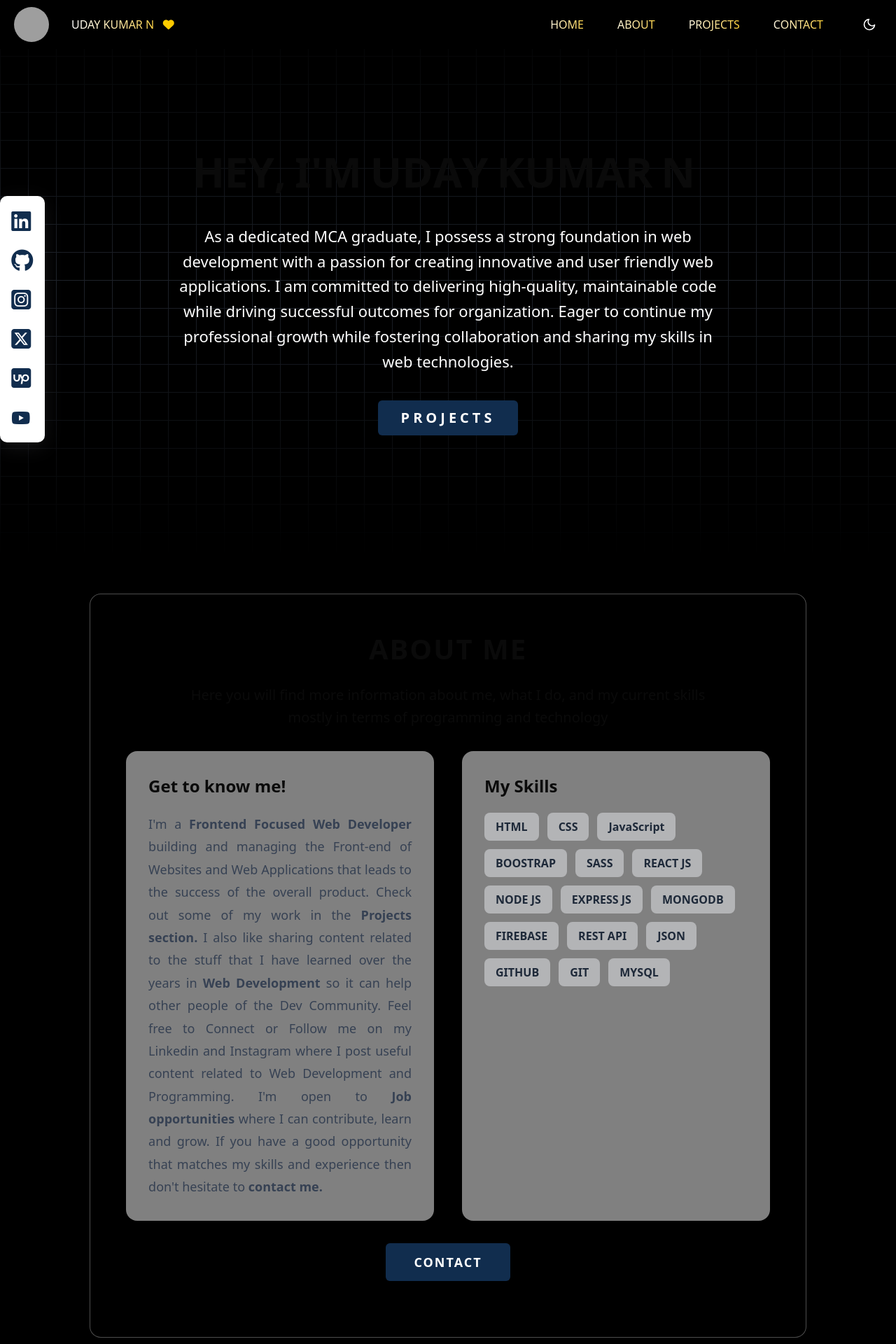
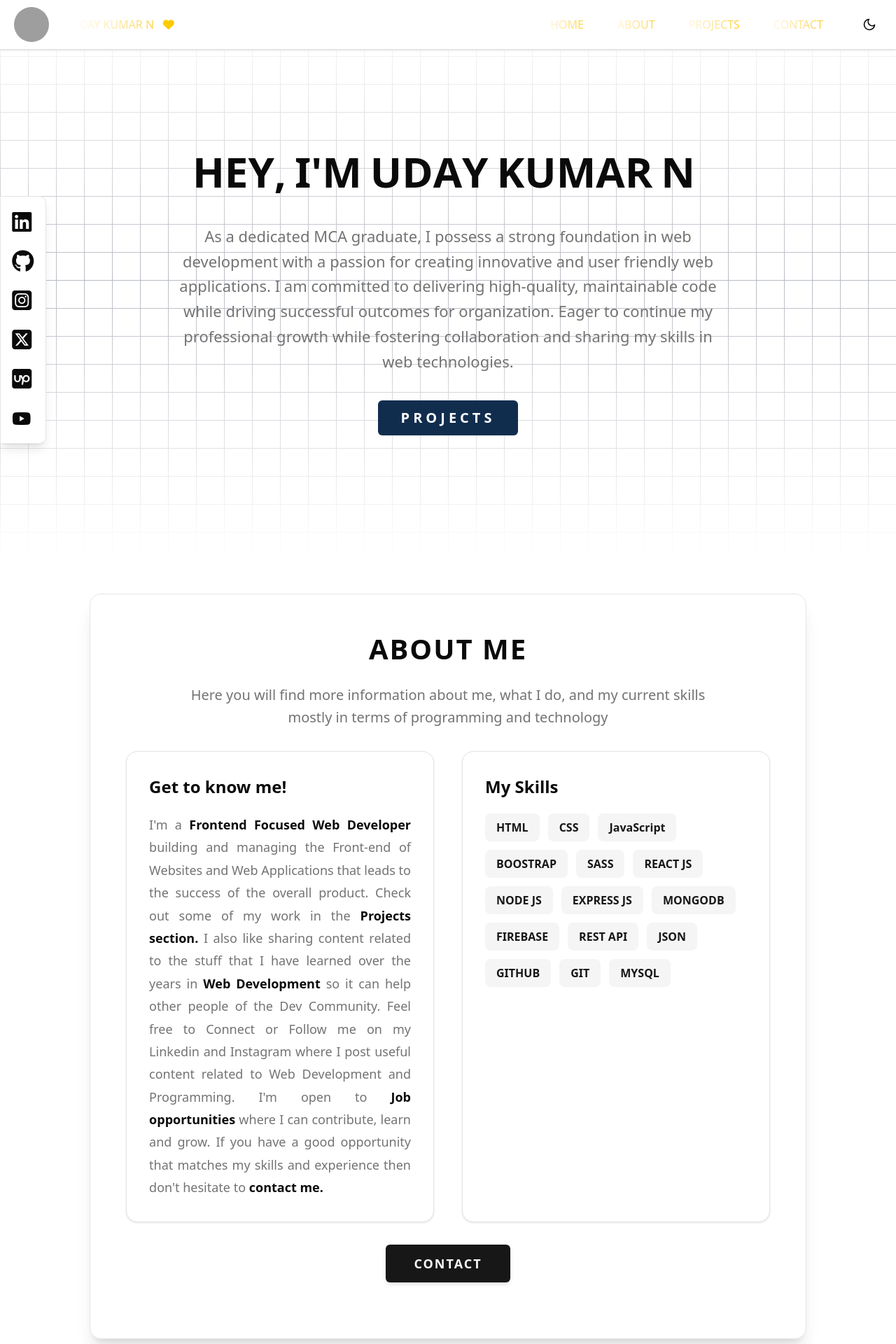
Before and after one commit to uday7223/portfolio-new, a React (Vite) app: page / in a window 1280 px wide. Shown: the top 1920 px of the page at 70% size. Built offline with nearby package versions, Linux system fonts and the light colour scheme; no server answers; grey boxes are pictures that could not be loaded; a web font is replaced by a local one.

Commit message:
refactor: Adopt semantic Tailwind CSS color classes for improved theming and consistency.

```diff
--- a/src/main-comp/Portfolio.jsx
+++ b/src/main-comp/Portfolio.jsx
@@ -16,8 +16,8 @@ const Portfolio = () => {
 
   return (
     <ThemeProvider>
-      <div className="flex flex-col relative bg-black dark:bg-hero-bg-dark">
-        <div className="h-screen flex flex-col items-center bg-black dark:bg-hero-bg-dark relative overflow-hidden" data-aos="fade-up">
+      <div className="flex flex-col relative dark:bg-hero-bg-dark">
+        <div className="h-screen flex flex-col items-center dark:bg-hero-bg-dark relative overflow-hidden" data-aos="fade-up">
           <GridBackground />
           <Header />
           <Hero />
--- a/src/main-comp/components/About.jsx
+++ b/src/main-comp/components/About.jsx
@@ -27,41 +27,41 @@ const About = () => {
   };
 
   return (
-    <div className="flex flex-col items-center bg-black dark:bg-about-bg-dark pt-12 pb-20 relative w-[90%] md:w-[70%] lg:w-[80%] mx-auto rounded-[16px] my-12 shadow-[0_4px_30px_rgba(0,0,0,0.1)] backdrop-blur-[5px] border border-white/30" data-aos="fade-up">
+    <div className="flex flex-col items-center bg-background py-12 pb-20 relative w-[90%] md:w-[70%] lg:w-[80%] mx-auto rounded-[16px] my-12 shadow-xl dark:shadow-none border border-border" data-aos="fade-up">
       <div className="w-full text-center mb-8">
-        <h2 className="text-[32px] md:text-[40px] font-bold tracking-[2px] mb-5 text-text-primary dark:text-white" id="about">
+        <h2 className="text-[32px] md:text-[40px] font-bold tracking-[2px] mb-5 text-foreground" id="about">
           ABOUT ME
         </h2>
-        <p className="text-[18px] md:text-[20px] font-medium leading-[1.6] px-5 max-w-[800px] mx-auto text-text-secondary dark:text-gray-300">
+        <p className="text-[18px] md:text-[20px] font-medium leading-[1.6] px-5 max-w-[800px] mx-auto text-muted-foreground">
           Here you will find more information about me, what I do, and my
           current skills mostly in terms of programming and technology
         </p>
       </div>
 
       <div className="flex flex-col md:flex-row justify-between gap-10 w-[90%] mx-auto" data-aos="fade-up">
-        <div className="flex-1 text-left p-5 md:p-8 bg-white/50 dark:bg-black/30 rounded-[16px] shadow-sm" data-aos="fade-right">
-          <h3 className="text-[24px] font-bold mb-5 text-text-primary dark:text-white">Get to know me!</h3>
-          <p className="text-[16px] md:text-[18px] leading-[1.8] text-gray-700 dark:text-gray-300 text-justify">
-            I'm a <span className="font-bold text-text-primary dark:text-white">Frontend Focused Web Developer</span> building and
+        <div className="flex-1 text-left p-5 md:p-8 bg-card rounded-[16px] shadow-sm border border-border" data-aos="fade-right">
+          <h3 className="text-[24px] font-bold mb-5 text-card-foreground">Get to know me!</h3>
+          <p className="text-[16px] md:text-[18px] leading-[1.8] text-muted-foreground text-justify">
+            I'm a <span className="font-bold text-foreground">Frontend Focused Web Developer</span> building and
             managing the Front-end of Websites and Web Applications that
             leads to the success of the overall product. Check out some of
-            my work in the <span className="font-bold text-text-primary dark:text-white">Projects section.</span> I also like sharing
+            my work in the <span className="font-bold text-foreground">Projects section.</span> I also like sharing
             content related to the stuff that I have learned over the years
-            in <span className="font-bold text-text-primary dark:text-white">Web Development</span> so it can help other people of
+            in <span className="font-bold text-foreground">Web Development</span> so it can help other people of
             the Dev Community. Feel free to Connect or Follow me on my
             Linkedin and Instagram where I post useful content related to
             Web Development and Programming. I'm open to{" "}
-            <span className="font-bold text-text-primary dark:text-white">Job opportunities</span> where I can contribute, learn and
+            <span className="font-bold text-foreground">Job opportunities</span> where I can contribute, learn and
             grow. If you have a good opportunity that matches my skills and
-            experience then don't hesitate to <span className="font-bold text-text-primary dark:text-white">contact me.</span>
+            experience then don't hesitate to <span className="font-bold text-foreground">contact me.</span>
           </p>
         </div>
 
-        <div className="flex-1 text-left p-5 md:p-8 bg-white/50 dark:bg-black/30 rounded-[16px] shadow-sm">
-          <h3 className="text-[24px] font-bold mb-5 text-text-primary dark:text-white">My Skills</h3>
+        <div className="flex-1 text-left p-5 md:p-8 bg-card rounded-[16px] shadow-sm border border-border">
+          <h3 className="text-[24px] font-bold mb-5 text-card-foreground">My Skills</h3>
           <section className="flex flex-wrap gap-3">
             {skills.map((skill) => (
-              <div className="px-4 py-2 bg-gray-200/50 dark:bg-gray-700/50 text-gray-800 dark:text-gray-200 text-[14px] md:text-[16px] font-semibold rounded-[8px] transition-all duration-300 hover:bg-gray-300 dark:hover:bg-gray-600 hover:scale-105" key={skill}>
+              <div className="px-4 py-2 bg-secondary text-secondary-foreground text-[14px] md:text-[16px] font-semibold rounded-[8px] transition-all duration-300 hover:bg-secondary/80 hover:scale-105" key={skill}>
                 {skill}
               </div>
             ))}
@@ -69,7 +69,7 @@ const About = () => {
         </div>
       </div>
       <button
-        className="mt-8 bg-[#112D4E] text-[18px] font-bold leading-[30px] px-10 py-3 rounded-[6px] border-none text-white cursor-pointer transition-all duration-300 tracking-[2px] hover:bg-[#112d4ee5] hover:-translate-y-[2px] shadow-md"
+        className="mt-8 bg-primary text-primary-foreground text-[18px] font-bold leading-[30px] px-10 py-3 rounded-[6px] border-none cursor-pointer transition-all duration-300 tracking-[2px] hover:bg-primary/90 hover:-translate-y-[2px] shadow-md"
         onClick={scrollToContact}
         aria-label="Contact me"
       >
--- a/src/main-comp/components/Footer.jsx
+++ b/src/main-comp/components/Footer.jsx
@@ -35,7 +35,7 @@ const Footer = () => {
   ];
 
   return (
-    <footer className="bg-black text-white w-full py-20 min-h-[40vh] flex items-center">
+    <footer className="bg-background text-foreground w-full py-20 min-h-[40vh] flex items-center border-t border-border">
       <div className="w-[90%] md:w-[80%] mx-auto flex flex-col md:flex-row justify-between gap-10 lg:gap-20">
         <div className="w-full md:w-1/2 flex flex-col items-center md:items-start text-center md:text-left">
           <div className="md:max-w-[80%]">
--- a/src/main-comp/components/Header.jsx
+++ b/src/main-comp/components/Header.jsx
@@ -45,7 +45,7 @@ const Header = () => {
 
   return (
     <>
-      <header className="w-full flex justify-between items-center px-5 py-2.5 bg-header-bg fixed top-0 z-[1000] text-white transition-all duration-1000 min-h-[70px] bg-black">
+      <header className="w-full flex justify-between items-center px-5 py-2.5 fixed top-0 z-[1000] text-foreground bg-background/95 backdrop-blur-md transition-all duration-1000 min-h-[70px] border-b border-border shadow-sm dark:shadow-none">
         <div className="flex items-center gap-8 flex-1">
           <a href="/" aria-label="Go to homepage">
             <img
@@ -61,7 +61,7 @@ const Header = () => {
 
         <div className="flex-none">
           <ul className={`list-none flex items-center gap-4 ${isResponsive
-            ? 'flex-col absolute top-full left-0 right-0 bg-black/95 backdrop-blur-md rounded-b-[15px] shadow-[0_4px_20px_rgba(0,0,0,0.3)] py-5 pt-0 z-[1000]'
+            ? 'flex-col absolute top-full left-0 right-0 bg-background/95 backdrop-blur-md rounded-b-[15px] shadow-lg py-5 pt-0 z-[1000] border-b border-border'
             : 'hidden md:flex'}`}>
             {['HOME', 'ABOUT', 'PROJECTS', 'CONTACT'].map((item) => (
               <li key={item} className={isResponsive ? 'block m-0 w-full' : 'm-0 p-0'}>
@@ -94,7 +94,7 @@ const Header = () => {
       </header>
 
       {/* Social Media Sidebar - Hidden on mobile */}
-      <div className="hidden md:block absolute top-[35%] left-0 bg-white shadow-[0px_7px_29px_0px_rgba(100,100,111,0.2)] p-2 rounded-[10px] z-[900]">
+      <div className="hidden md:block absolute top-[35%] left-0 bg-background border border-border shadow-lg p-2 rounded-r-[10px] z-[900]">
         {socialMediaLinks.map((link, index) => (
           <div key={index} className="scale-200 p-4 cursor-pointer">
             {link.url && (
@@ -105,7 +105,7 @@ const Header = () => {
                 aria-label={`Visit ${link.name} profile`}
                 className="block hover:scale-110 transition-transform duration-200"
               >
-                <i className={link.icon} style={{ color: "#112d4e" }} aria-hidden="true"></i>
+                <i className={link.icon} style={{ color: "var(--foreground)" }} aria-hidden="true"></i>
               </a>
             )}
           </div>
--- a/src/main-comp/components/Hero.jsx
+++ b/src/main-comp/components/Hero.jsx
@@ -16,7 +16,7 @@ const Hero = () => {
         className="text-[32px] md:text-[40px] lg:text-[60px] font-extrabold leading-[1.3] md:leading-[1.4] lg:leading-[90px] text-center my-5 md:my-[30px] lg:my-[30px] text-text-primary dark:text-white"
         delay={0.08}
       />
-      <p className="text-[16px] md:text-[20px] lg:text-[22px] font-normal leading-relaxed text-center my-5 md:my-[20px] lg:my-[30px] text-white">
+      <p className="text-[16px] md:text-[20px] lg:text-[22px] font-normal leading-relaxed text-center my-5 md:my-[20px] lg:my-[30px] text-muted-foreground dark:text-gray-300">
         As a dedicated MCA graduate, I possess a strong foundation in web development with a passion for creating innovative
         and user friendly web applications. I am committed to delivering high-quality, maintainable code while driving successful
         outcomes for organization. Eager to continue my professional growth while fostering collaboration and sharing my skills
```
Also changed, not shown: src/main-comp/components/Contact.jsx (+9 -9 lines), src/main-comp/components/Projects.jsx (+7 -7 lines).
